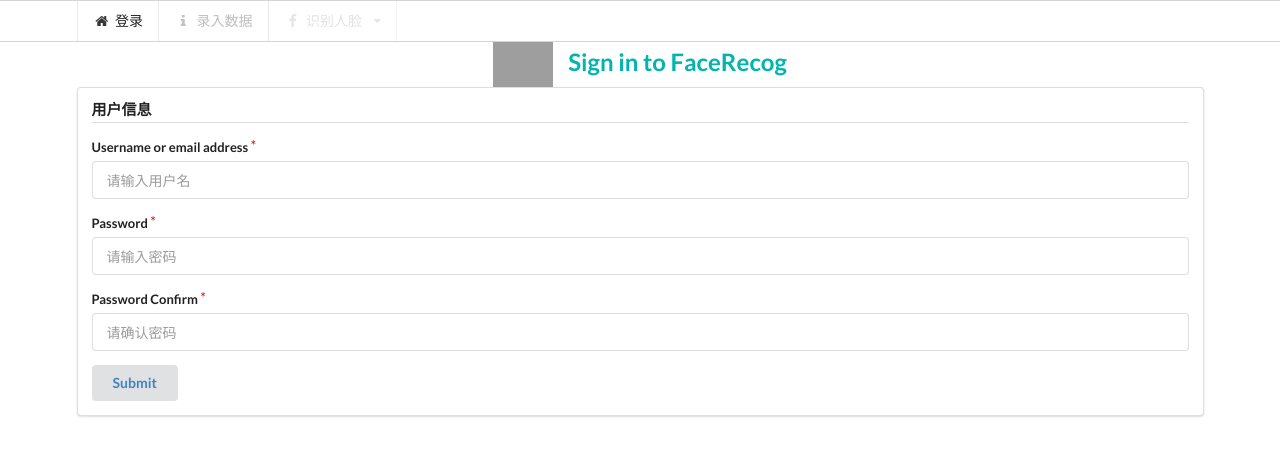
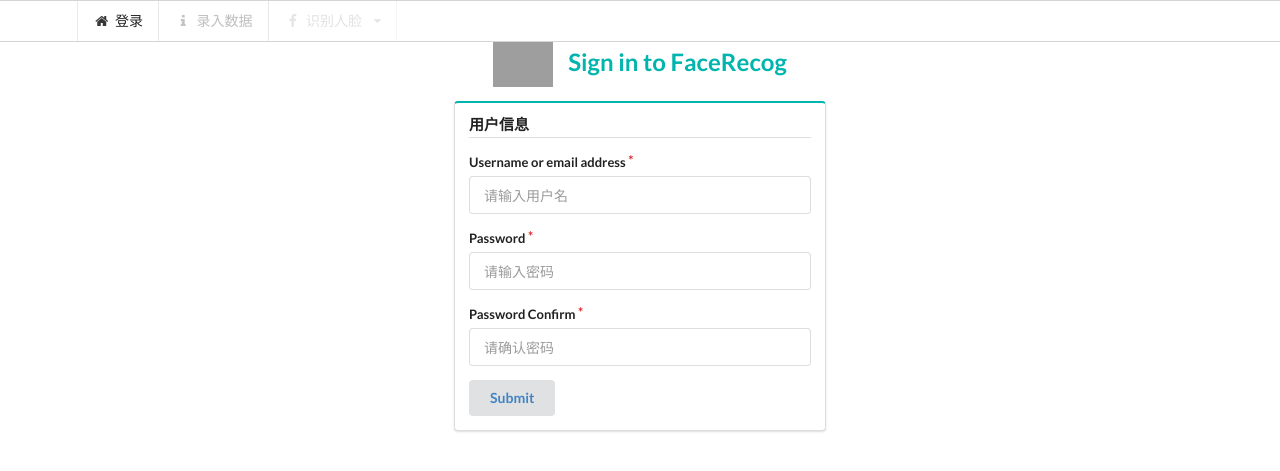
Before and after one commit to view1994/djago_proj1, a Django app: page /register in a window 1280 px wide. Shown: the top 471 px of the page. Run offline with Django 3.2, Linux system fonts and the light colour scheme; parts of the project's set-up code (start-up, migrations or seed data) failed here and were passed over; grey boxes are pictures that could not be loaded.

Commit message:
1.change register form width,

```diff
--- a/templates/register.html
+++ b/templates/register.html
@@ -36,7 +36,7 @@
       </div>
     </div>
     <!--content-->
-    <div class="ui  vertical container segment">
+    <div class="ui  vertical container segment" >
         <!--header-->
         <div class="ui  center aligned grid ">
             <h2 class="ui teal image header">
@@ -45,8 +45,10 @@
             </h2>
         </div>
         <!--form-->
-        <div class="ui small container segment" >
-            <form class="ui four width form">
+        <div class="ui one column centered grid" >
+                <div c class="ui column"style="width: 400px; ">
+                        <div class="ui small  container teal segment" >
+                        <form class="ui form">
                             <h4 class="ui dividing header">用户信息</h4>
                             <div class="required field">
                                 <label>Username or email address</label>
@@ -66,5 +68,8 @@
                         </form>
                     </div>
                 </div>
+        </div>
+
+    </div>
 </body>
 </html>
```
Lines whose indentation alone changed are shown as unchanged.
